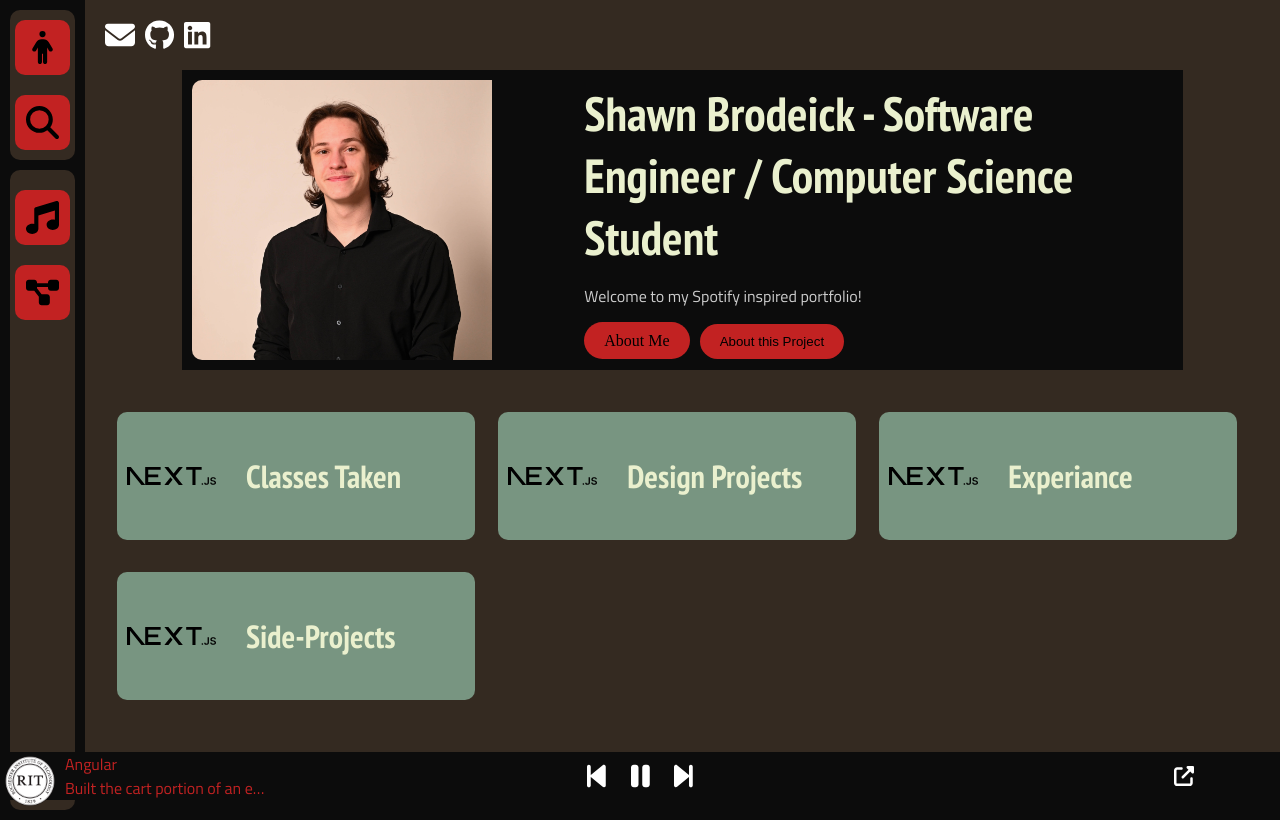
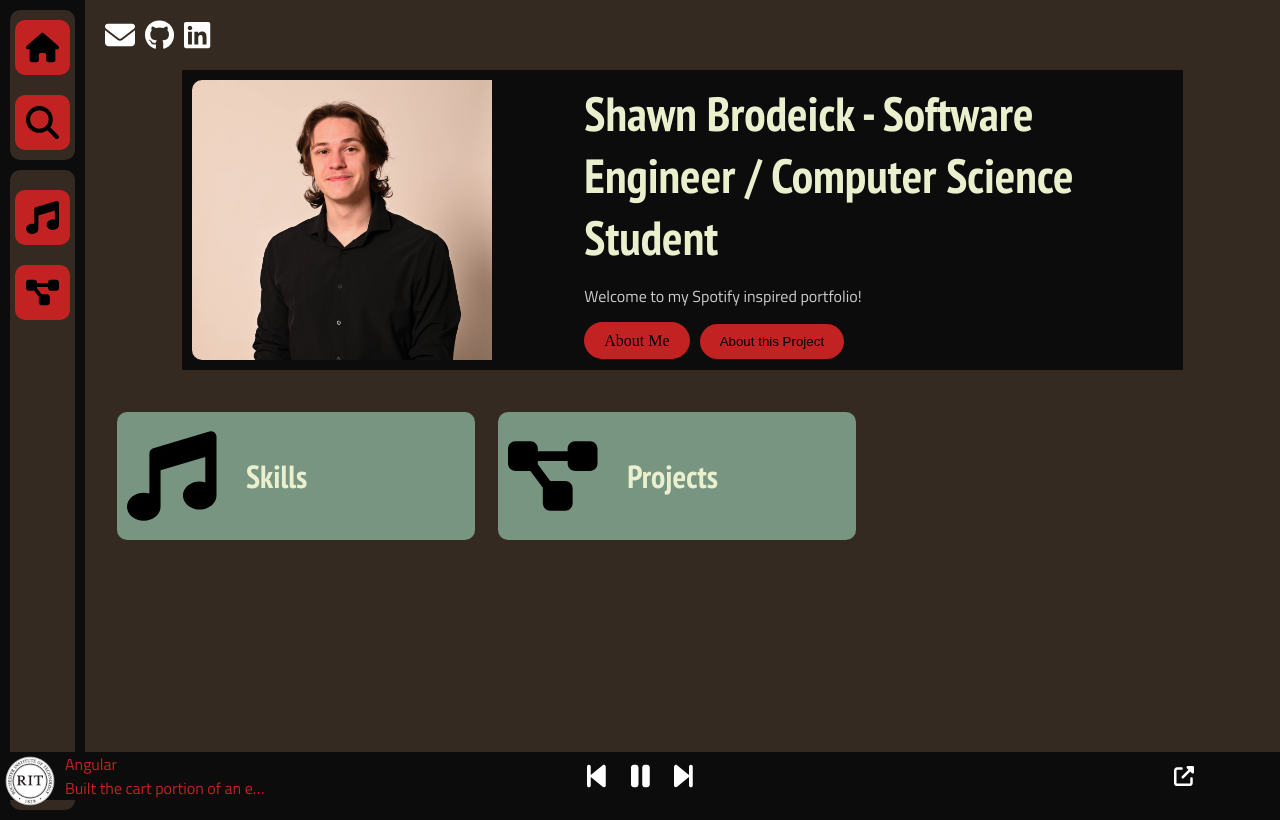
Before and after one commit to spb8026/portfolio, a Next.js app: page / in a window 1280 px wide. Built offline with nearby package versions, Linux system fonts and the light colour scheme.

Commit message:
Dynamic Icons

```diff
--- a/src/components/maincontent.tsx
+++ b/src/components/maincontent.tsx
@@ -5,14 +5,15 @@ import Image from 'next/image';
 import Link from 'next/link';
 import { faGithub, faLinkedin } from "@fortawesome/free-brands-svg-icons";
 
-const playlists = [
-  { imgSrc: 'next.svg', title: 'Classes Taken' },
-  { imgSrc: 'next.svg', title: 'Design Projects' },
-  { imgSrc: 'next.svg', title: 'Experiance' },
-  { imgSrc: 'next.svg', title: 'Side-Projects' }
-];
+import { getFontAwesomeIcon } from '../utils/iconUtils';
+import { Data, Playlist, Song } from '../models';
+import data from '../data/data.json'; // Import your data
+
+const playlists = data.playlists;
 
 const MainContent = () => {
+
+  const playlist = playlists;
 
   const styles = {
     container: {
@@ -139,8 +140,9 @@ const MainContent = () => {
       <div style={styles.playlists}>
         {playlists.map((playlist, index) => (
           <div key={index} style={styles.playlistItem}>
-            <img src={playlist.imgSrc} alt={`Playlist ${index + 1}`} style={styles.playlistImg} />
+            <FontAwesomeIcon icon={getFontAwesomeIcon(playlist.icon)} style={styles.playlistImg}></FontAwesomeIcon>
             <h3 style={{fontSize: '2rem'}}>{playlist.title}</h3>
+            <Link href="/{{playlist.id}}" style={{width: '100%', height: '100%'}}></Link>
           </div>
         ))}
       </div>
--- a/src/components/sidebar.tsx
+++ b/src/components/sidebar.tsx
@@ -1,7 +1,9 @@
 import { useState } from 'react';
 import data from '../data/data.json';
 import { FontAwesomeIcon } from '@fortawesome/react-fontawesome';
-import { faMusic, faProjectDiagram, faPerson, faSearch } from '@fortawesome/free-solid-svg-icons';
+import { faMusic, faProjectDiagram, faPerson, faSearch, faHome } from '@fortawesome/free-solid-svg-icons';
+import Link from 'next/link';
+import { getFontAwesomeIcon } from '@/utils/iconUtils';
 
 const Sidebar = () => {
   const [playlists, setPlaylists] = useState(data.playlists);
@@ -74,7 +76,7 @@ const Sidebar = () => {
           onMouseEnter={() => setHoveredBox('faPerson')}
           onMouseLeave={() => setHoveredBox(null)}
         >
-          <FontAwesomeIcon icon={faPerson} style={styles.icon} />
+          <Link href={'/'} style={{all: 'unset', display: 'flex', justifyContent: 'center', alignItems: 'center', width: '100%', height: '100%'}} ><FontAwesomeIcon icon={faHome} style={styles.icon} /></Link>
         </div>
         <div
           style={{
@@ -106,17 +108,5 @@ const Sidebar = () => {
   );
 };
 
-// Helper function to map icon string to FontAwesome icon component
-const getFontAwesomeIcon = (iconName: string) => {
-  switch (iconName) {
-    case 'faMusic':
-      return faMusic;
-    case 'faProjectDiagram':
-      return faProjectDiagram;
-    // Add more cases for other icons as needed
-    default:
-      return faMusic; // Default to faMusic if icon name is not recognized
-  }
-};
 
 export default Sidebar;
--- /dev/null
+++ b/src/utils/iconUtils.ts
@@ -0,0 +1,15 @@
+
+import { faMusic, faProjectDiagram } from "@fortawesome/free-solid-svg-icons";
+
+// Helper function to map icon string to FontAwesome icon component
+export const getFontAwesomeIcon = (iconName: string) => {
+  switch (iconName) {
+    case 'faMusic':
+      return faMusic;
+    case 'faProjectDiagram':
+      return faProjectDiagram;
+    // Add more cases for other icons as needed
+    default:
+      return faMusic; // Default to faMusic if icon name is not recognized
+  }
+};
```
Also changed, not shown: src/pages/[playlist].tsx (+42 -4 lines).
